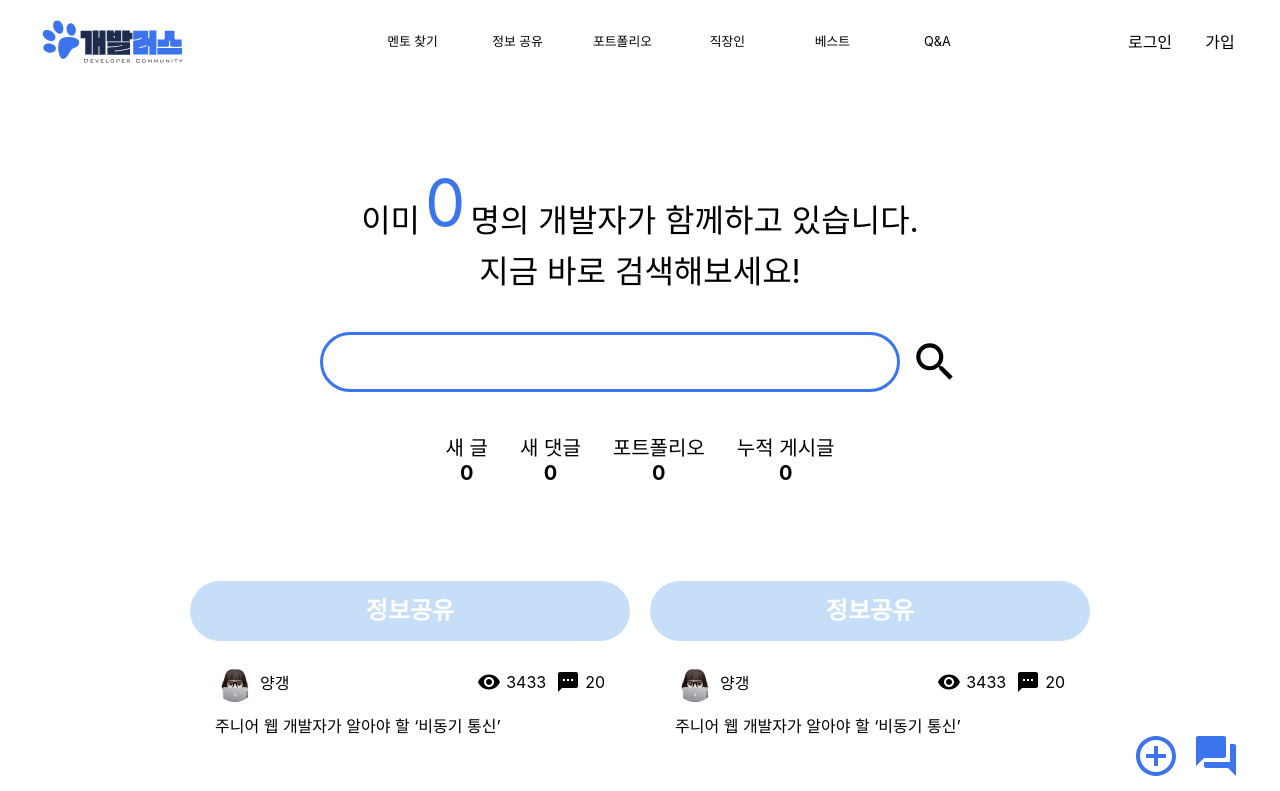
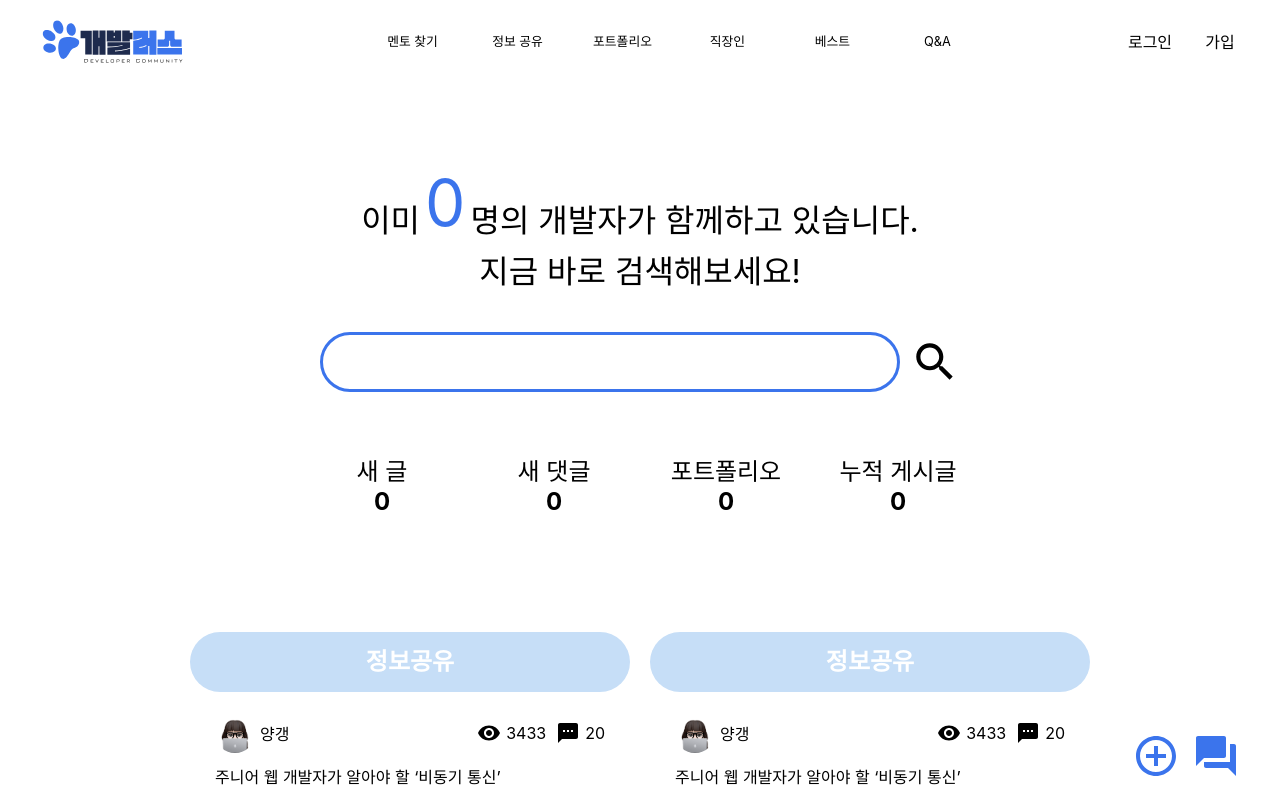
Before and after one commit to dekim0705/front_miniproject, a React (Create React App) app: page / in a window 1280 px wide. Shown: the top 791 px of the page. Built offline with nearby package versions, Linux system fonts and the light colour scheme; no server answers; the HTML template or start-up script is replaced by a standard one.

Commit message:
:art: Main 코드 정리

```diff
--- a/src/components/Main/Main.js
+++ b/src/components/Main/Main.js
@@ -6,6 +6,17 @@ import NewPostCnt from './NewPostCnt';
 import NewReplyCnt from './NewReplyCnt';
 import PortfolioCnt from './PortfolioCnt';
 import TotalPostCnt from './TotalPostCnt';
+
+const ValueContainer = styled.div`
+  display: flex;
+  align-items: center;
+  justify-content: space-around;
+  gap: 2rem;
+  flex-wrap: wrap;
+  @media screen and (max-width:768px) {
+    gap: 1rem;
+  }
+`;
 
 const StyledMainContainer = styled.div`
   .userWelcome {
@@ -20,28 +31,6 @@ const StyledMainContainer = styled.div`
   gap: 40px;
   @media screen and (max-width:768px) {
     padding: 50px 0;
-  }
-
-  .value__container {
-    display: flex;
-    align-items: center;
-    justify-content: space-around;
-    gap: 2rem;
-  }
-  .valueItem {
-    width: 140px;
-    text-align: center;
-    font-size: 1.3em;
-    margin: 20px 0;
-  }
-  .valueItem > p {
-    margin: 20px 0;
-  }
-  .valueItem > p:nth-child(1) {
-    font-weight: lighter;
-  }
-  .valueItem > p:nth-child(2) {
-    font-weight: bold;
   }
   .search {
     display: flex;
@@ -70,13 +59,6 @@ const StyledMainContainer = styled.div`
     .search {
       width: 90%;
     }
-    .value__container {
-      flex-wrap: wrap;
-      width: 90%;
-      justify-content: center;
-      gap: 0;
-      box-sizing: border-box;
-    }
   }
 `;
 
@@ -91,12 +73,12 @@ const Main = () => {
         <input type="search" className="search-bar" />
         <SearchIcon style={{fontSize: 50}} />
       </div>
-      <div className="value__container">
+      <ValueContainer>
         <NewPostCnt />
         <NewReplyCnt />
         <PortfolioCnt />
         <TotalPostCnt />
-      </div>
+      </ValueContainer>
     </StyledMainContainer>
   );
 }
--- a/src/components/Main/NewPostCnt.js
+++ b/src/components/Main/NewPostCnt.js
@@ -7,15 +7,17 @@ const Container = styled.div`
   flex-direction: column;
   align-items: center;
   justify-content: center;
+  width: 140px;
+  text-align: center;
+  font-size: 1.5em;
+  margin: 20px 0;
 `;
 
 const Content = styled.div`
-  font-size: 1.25em;
   font-weight: lighter;
 `;
 
 const CountValue = styled.div`
-  font-size: 1.25em;
   font-weight: bolder;
 `;
 
--- a/src/components/Main/NewReplyCnt.js
+++ b/src/components/Main/NewReplyCnt.js
@@ -7,15 +7,17 @@ const Container = styled.div`
   flex-direction: column;
   align-items: center;
   justify-content: center;
+  width: 140px;
+  text-align: center;
+  font-size: 1.5em;
+  margin: 20px 0;
 `;
 
 const Content = styled.div`
-  font-size: 1.25em;
   font-weight: lighter;
 `;
 
 const CountValue = styled.div`
-  font-size: 1.25em;
   font-weight: bolder;
 `;
 
--- a/src/components/Main/PortfolioCnt.js
+++ b/src/components/Main/PortfolioCnt.js
@@ -7,15 +7,17 @@ const Container = styled.div`
   flex-direction: column;
   align-items: center;
   justify-content: center;
+  width: 140px;
+  text-align: center;
+  font-size: 1.5em;
+  margin: 20px 0;
 `;
 
 const Content = styled.div`
-  font-size: 1.25em;
   font-weight: lighter;
 `;
 
 const CountValue = styled.div`
-  font-size: 1.25em;
   font-weight: bolder;
 `;
 
--- a/src/components/Main/TotalPostCnt.js
+++ b/src/components/Main/TotalPostCnt.js
@@ -7,15 +7,17 @@ const Container = styled.div`
   flex-direction: column;
   align-items: center;
   justify-content: center;
+  width: 140px;
+  text-align: center;
+  font-size: 1.5em;
+  margin: 20px 0;
 `;
 
 const Content = styled.div`
-  font-size: 1.25em;
   font-weight: lighter;
 `;
 
 const CountValue = styled.div`
-  font-size: 1.25em;
   font-weight: bolder;
 `;
 
```
